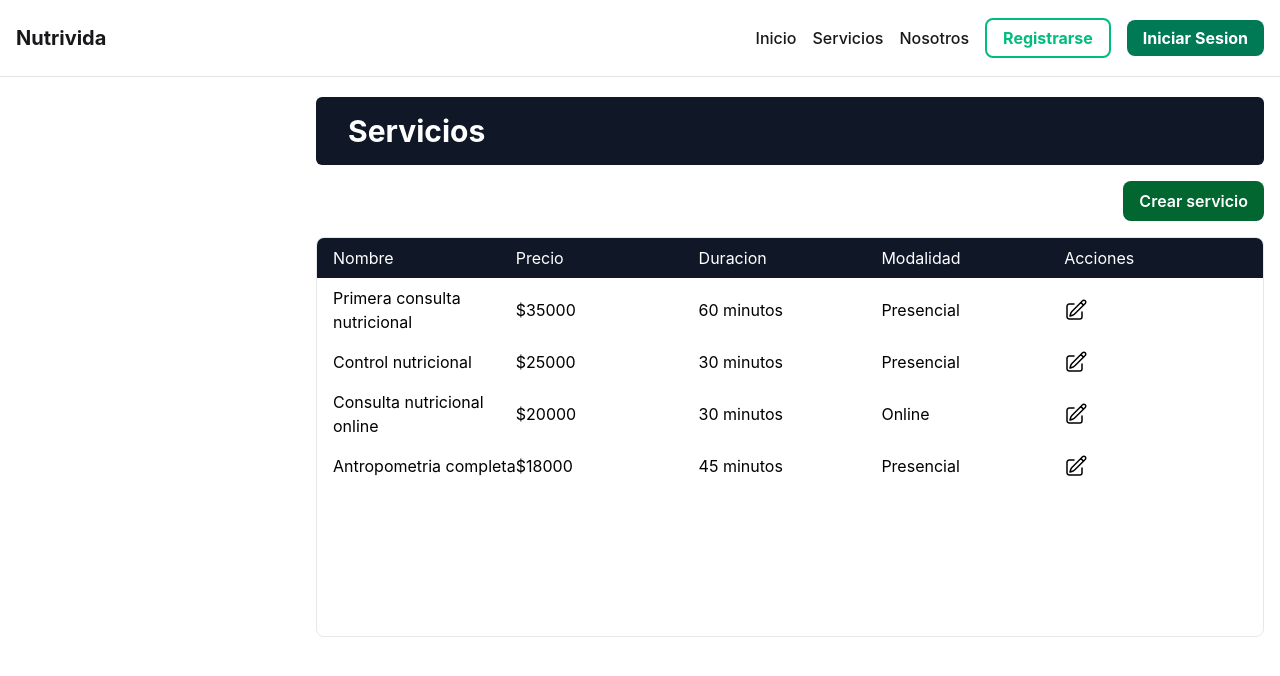
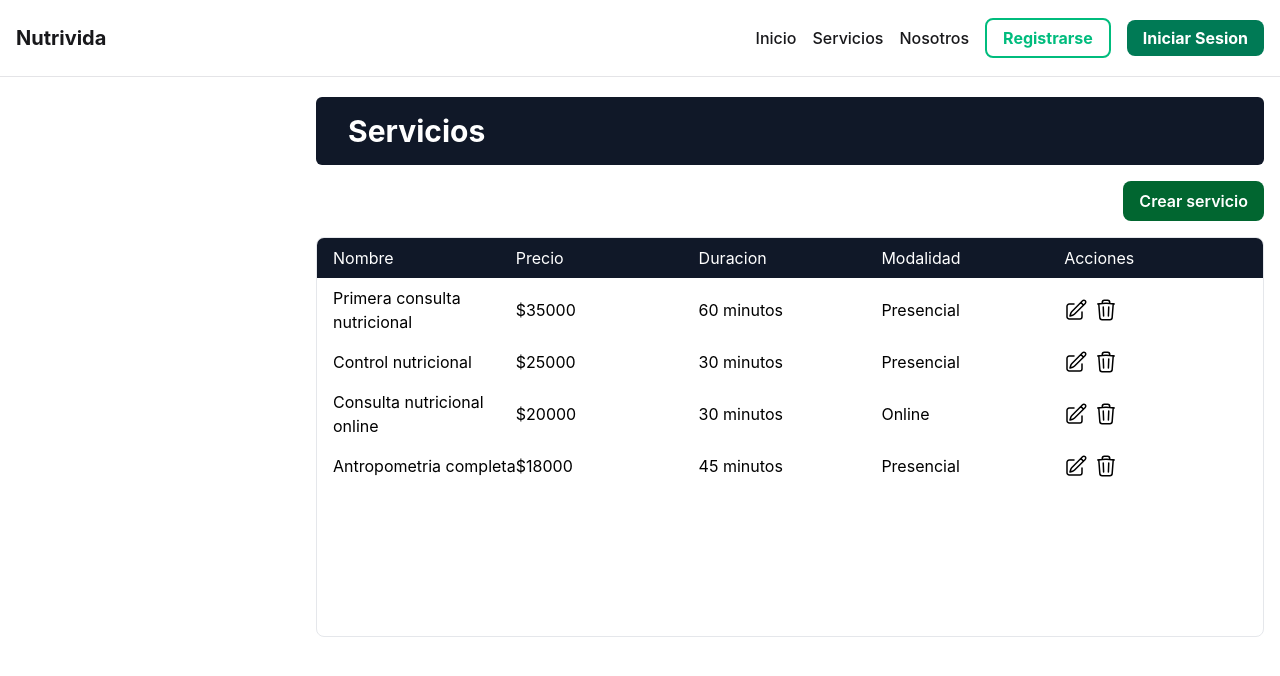
Before and after one commit to macayul-boop/Nutrivida, a React (Vite) app in the folder nutrivida/: page /administracion/servicios in a window 1280 px wide. Shown: the top 676 px of the page. Built offline with nearby package versions, Linux system fonts and the light colour scheme.

Commit message:
Se agrego funcionalidad para eliminar servicios

```diff
--- a/nutrivida/src/componente/Servicio.jsx
+++ b/nutrivida/src/componente/Servicio.jsx
@@ -1,4 +1,4 @@
-function Servicio({datos, onEditar}){
+function Servicio({datos, onEditar, onEliminar}){
 
     return(
         <article className="w-full grid grid-cols-5 py-2 px-4 items-center">
@@ -24,6 +24,22 @@
                         />
                     </svg>
                 </button>
+                <button onClick={onEliminar} className="cursor-pointer">
+                    <svg
+                        xmlns="http://www.w3.org/2000/svg"
+                        fill="none"
+                        viewBox="0 0 24 24"
+                        strokeWidth={1.5}
+                        stroke="currentColor"
+                        className="size-6"
+                    >
+                        <path
+                            strokeLinecap="round"
+                            strokeLinejoin="round"
+                            d="m14.74 9-.346 9m-4.788 0L9.26 9m9.968-3.21c.342.052.682.107 1.022.166m-1.022-.165L18.16 19.673a2.25 2.25 0 0 1-2.244 2.077H8.084a2.25 2.25 0 0 1-2.244-2.077L4.772 5.79m14.456 0a48.108 48.108 0 0 0-3.478-.397m-12 .562c.34-.059.68-.114 1.022-.165m0 0a48.11 48.11 0 0 1 3.478-.397m7.5 0v-.916c0-1.18-.91-2.164-2.09-2.201a51.964 51.964 0 0 0-3.32 0c-1.18.037-2.09 1.022-2.09 2.201v.916m7.5 0a48.667 48.667 0 0 0-7.5 0"
+                        />
+                    </svg>
+                </button>
             </div>
         </article>
     )
--- a/nutrivida/src/pages/administracion/AdministracionServicios.jsx
+++ b/nutrivida/src/pages/administracion/AdministracionServicios.jsx
@@ -1,6 +1,7 @@
 import { useState } from 'react';
 import Servicio from '../../componente/Servicio';
 import FormularioServicio from '../../componente/FormularioServicio';
+import ModalConfirmacion from '../../componente/ModalConfirmacion';
 const SERVICIOS_INICIALES = [
     {
         id:1,
@@ -60,6 +61,26 @@
         setEditandoServicio(servicio)
         setModal(true)
     }
+
+    const [modalEliminar, setModalEliminar] = useState(false)
+
+    const [servicioEliminar, setServicioEliminar] = useState(null)
+
+    const mostrarModalEliminar = (idServicio)=>{
+        setModalEliminar(!modalEliminar)
+        setServicioEliminar(idServicio)
+    }
+
+    const cancelarEliminar = ()=>{
+        setModalEliminar(!modalEliminar)
+        setServicioEliminar(null)
+    }
+
+    const eliminarServicio = (idServicio)=>{
+        setListaServicios(listaServicios.filter((value) => value.id !== idServicio))
+        setModalEliminar(!modalEliminar)
+        setServicioEliminar(null)
+    }
     return(
         <div>
             <main className="overflow-x-hidden lg:ml-[300px] ml-0 p-4">
@@ -91,7 +112,8 @@
                                 <Servicio
                                     key={value.id}
                                     datos={value}
-                                    onEditar={editarServicio}
+                                    onEditar={()=> editarServicio(value)}
+                                    onEliminar={()=> mostrarModalEliminar(value.id)}
                                 />
                             ))}
                         </section>
@@ -105,6 +127,14 @@
                 servicioEditable={editandoServicio}
             />
         }
+        {modalEliminar &&
+            <ModalConfirmacion
+                titulo={"¿Estas seguro que quieres eliminar el servicio?"}
+                onCancelar={()=> cancelarEliminar()}
+                onEvento={()=> eliminarServicio(servicioEliminar)}
+                textEvento={"Eliminar"}
+            />
+        }
         </div>
     )
 
```
